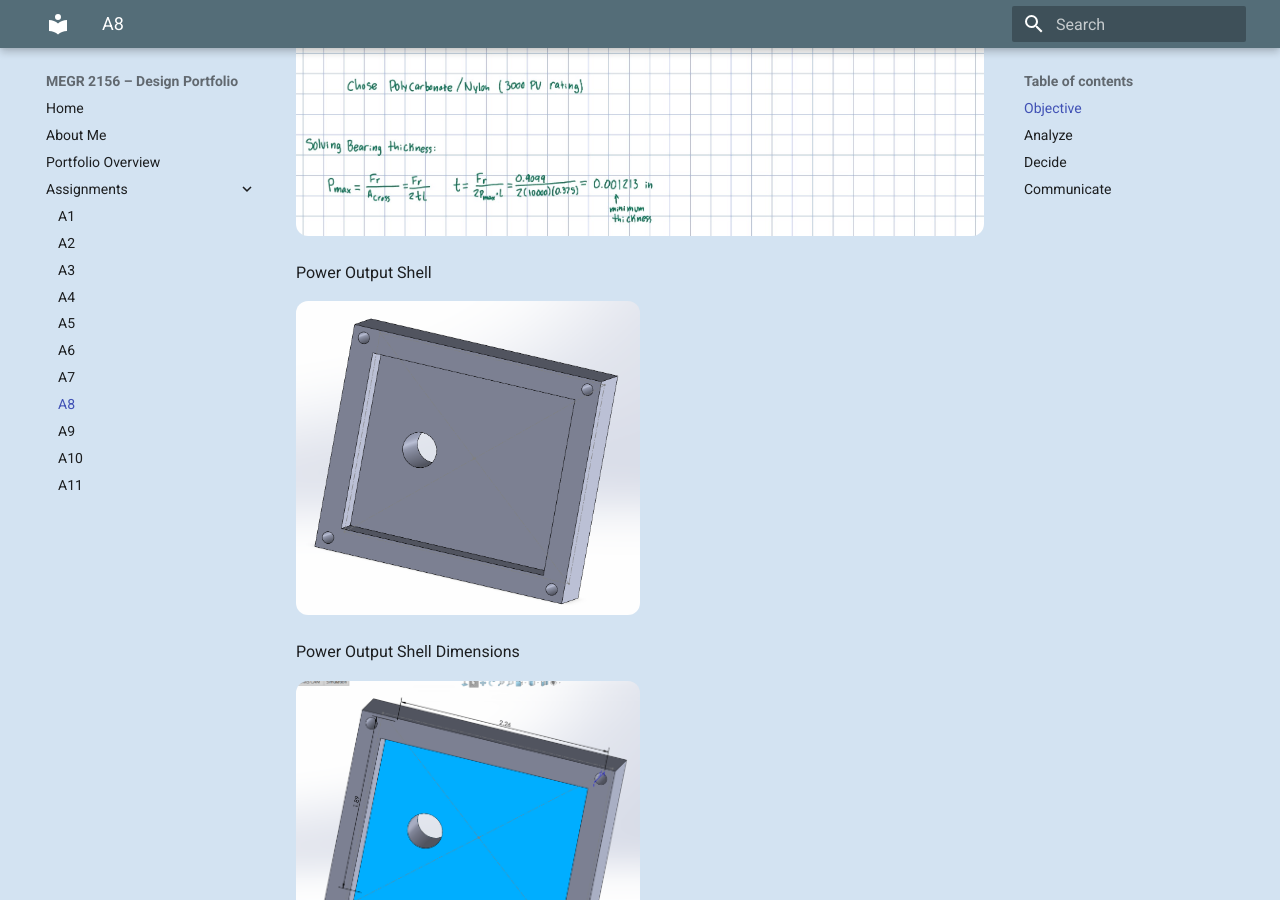
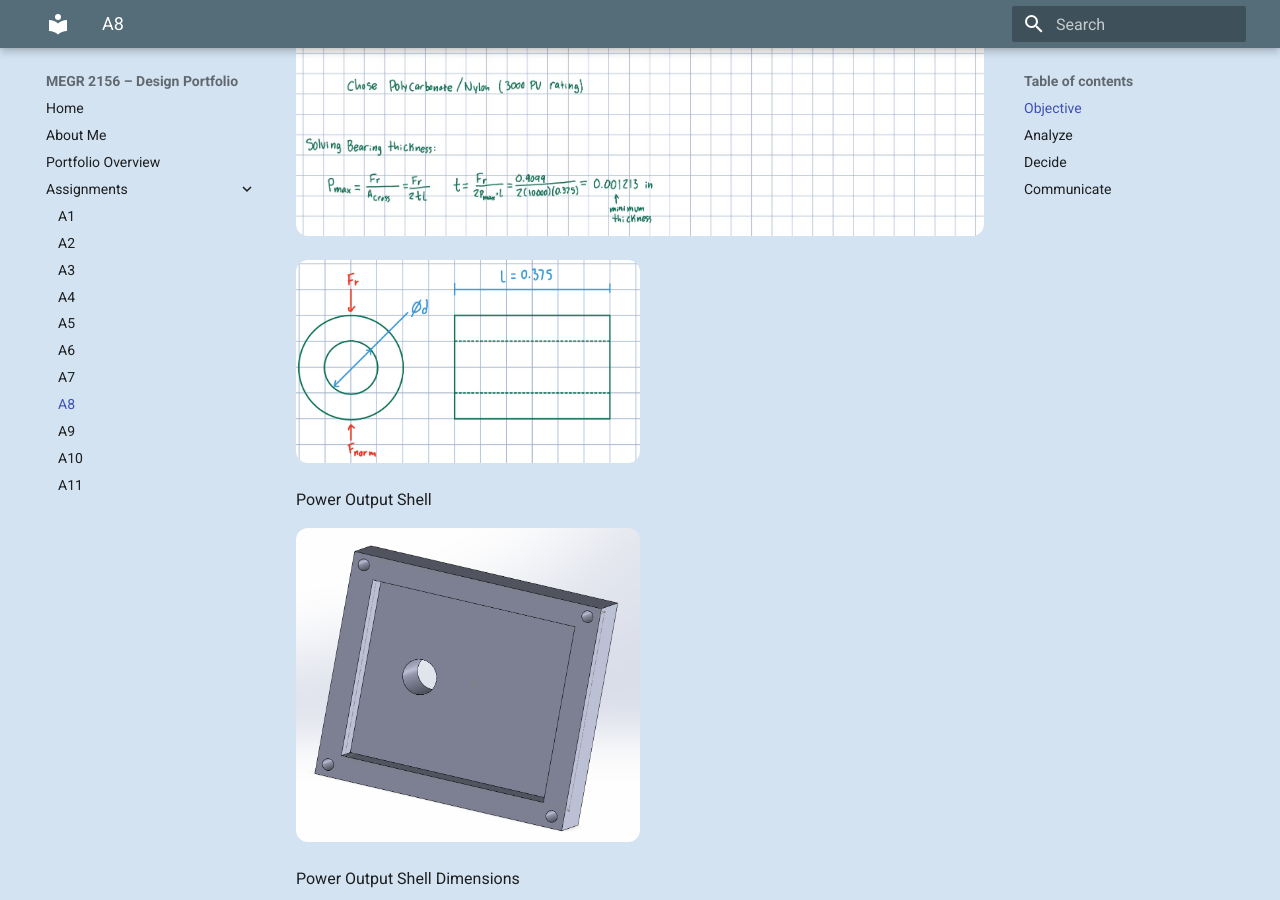
Before and after one commit to Noah-DiMenna/megr2156-portfolio, an MkDocs documentation site: the page built from docs/assignments/A08/index.md, in a window 1280 px wide and 900 px high, scrolled down 1780 px. Built offline with MkDocs 1.6.1 and Material for MkDocs 9.7.7, drawn with Linux system fonts in a browser that asks for light colours.

Commit message:
Update index.md

```diff
--- a/docs/assignments/A08/index.md
+++ b/docs/assignments/A08/index.md
@@ -34,6 +34,8 @@ There is a typo on the power shaft verification below, it should be 1222.31 psi
 <img src="A8-2.jpg" style="border-radius: 12px; width: 100%;">
 
 <img src="A8-3.jpg" style="border-radius: 12px; width: 100%;">
+
+<img src="A8-4.jpg" style="border-radius: 12px; width: 50%;">
 
 Power Output Shell
 
```
